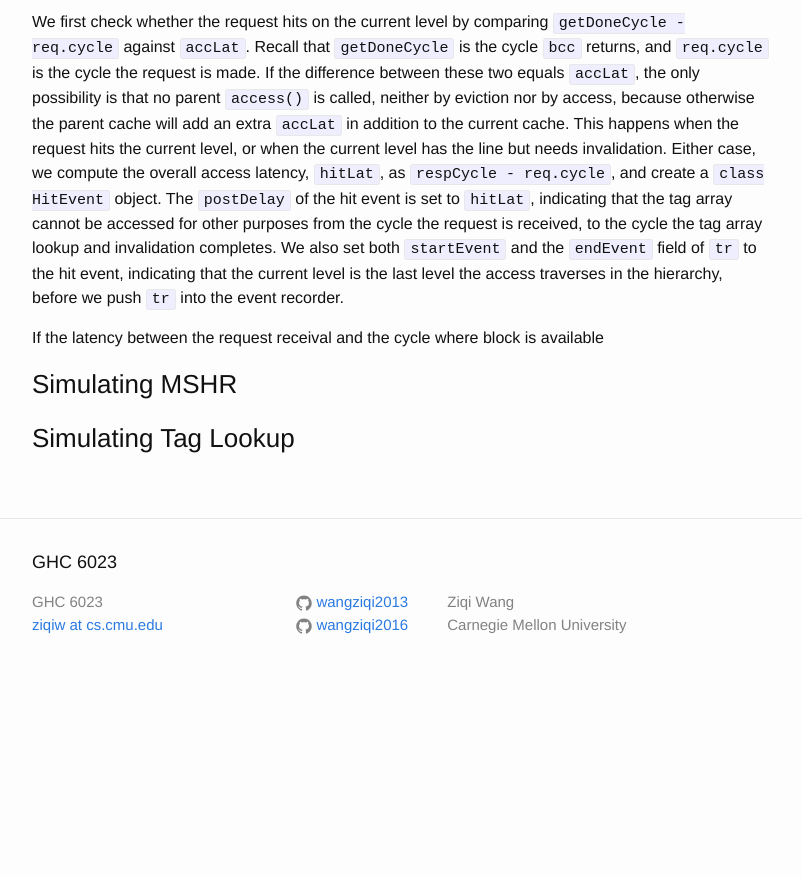
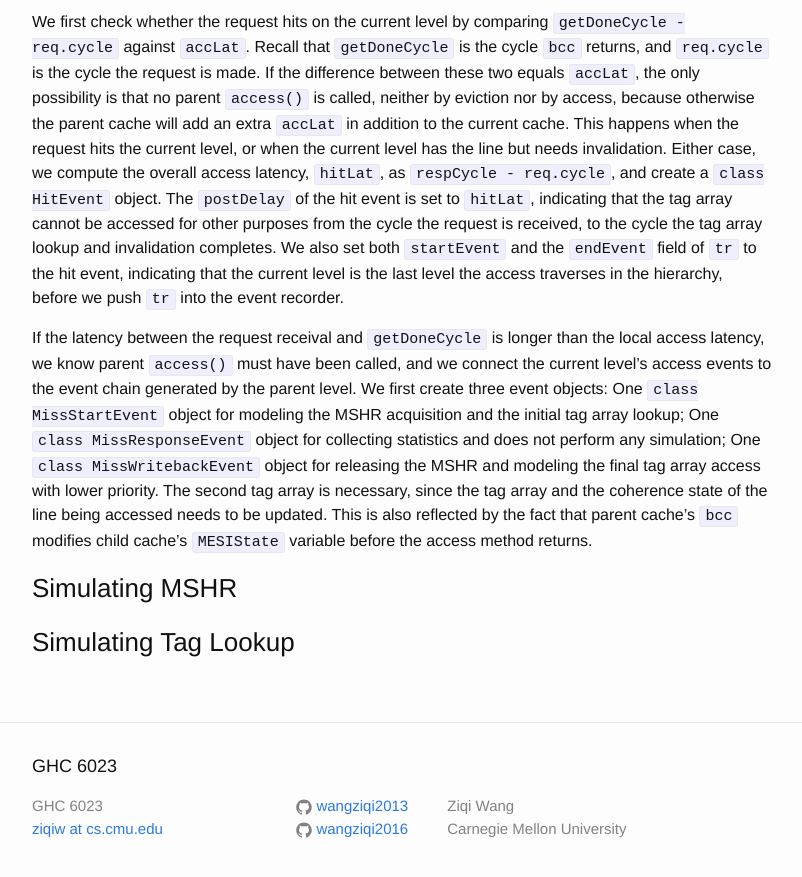
Before and after one commit to wangziqi2013/wangziqi2013.github.io, a Jekyll site: the page built from _posts/2019-01-22-understand-zsim-contention-sim.markdown, in a window 1280 px wide and 900 px high, scrolled down 11121 px. Shown: the top 877 px of the window, without its empty margins (238-1040 px from the left). Built offline with Jekyll 4.4.1, drawn with Linux system fonts in a browser that asks for light colours; before the commit the page ends 11817 px from its top, so only the background shows below that.

Commit message:
Adding events

```diff
--- a/_posts/2019-01-22-understand-zsim-contention-sim.markdown
+++ b/_posts/2019-01-22-understand-zsim-contention-sim.markdown
@@ -411,7 +411,15 @@ from the cycle the request is received, to the cycle the tag array lookup and in
 `startEvent` and the `endEvent` field of `tr` to the hit event, indicating that the current level is the last level
 the access traverses in the hierarchy, before we push `tr` into the event recorder.
 
-If the latency between the request receival and the cycle where block is available
+If the latency between the request receival and `getDoneCycle` is longer than the local access latency, we know parent
+`access()` must have been called, and we connect the current level's access events to the event chain generated by the
+parent level. We first create three event objects: One `class MissStartEvent` object for modeling the MSHR acquisition
+and the initial tag array lookup; One `class MissResponseEvent` object for collecting statistics and does not perform
+any simulation; One `class MissWritebackEvent` object for releasing the MSHR and modeling the final tag array access
+with lower priority. The second tag array is necessary, since the tag array and the coherence state of the line being
+accessed needs to be updated. This is also reflected by the fact that parent cache's `bcc` modifies child cache's
+`MESIState` variable before the access method returns.
+
 
 ### Simulating MSHR
 
```
